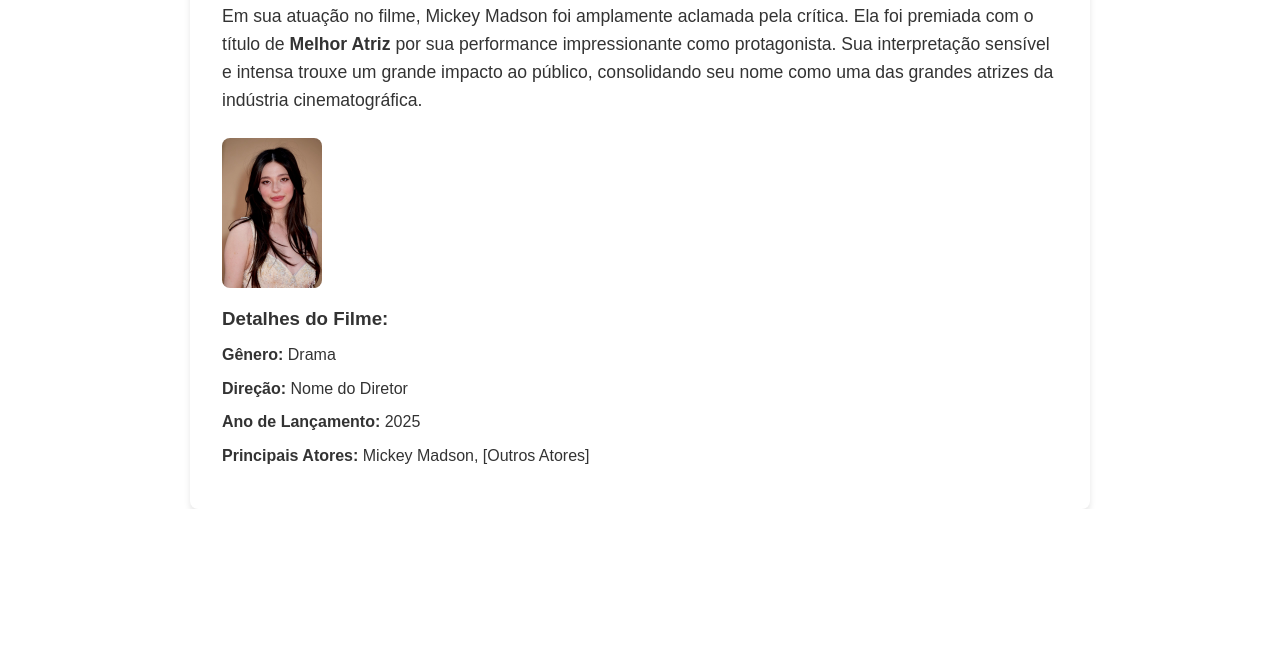
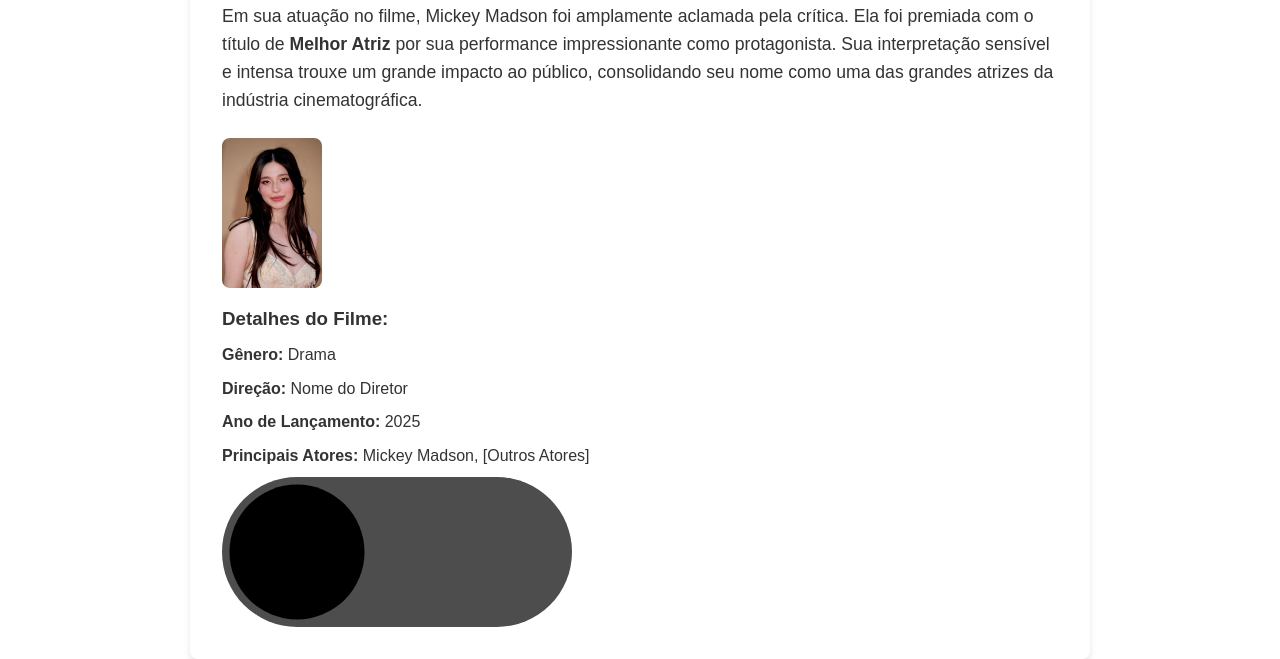
Before and after one commit to melucaspicoli/ANORAERUIMDIMAIS, a plain HTML site: page index.html in a window 1280 px wide. Shown: the part 369-1028 px from the top of the page. Before the commit the page ends 878 px from the top, so only its background shows below. Drawn offline with Linux system fonts and the light colour scheme.

Commit message:
Add files via upload

```diff
--- a/index.html
+++ b/index.html
@@ -9,12 +9,17 @@
 </head>
 <body>
 
+
+
     <header>
         <h1>O Filme Anora e a Premiação de Melhor Atriz</h1>
     </header>
 
     <section class="content">
         <h2>Sobre o Filme Anora</h2>
+
+
+
         <p>"Anora" é um drama emocionante que se destaca pela sua narrativa profunda e personagens cativantes. O filme foi lançado recentemente e já conquistou diversos prêmios, incluindo uma performance incrível de Mickey Madson.</p>
 
         <h2>A Vitória de Mickey Madson</h2>
@@ -28,6 +33,12 @@
             <li><strong>Direção:</strong> Nome do Diretor</li>
             <li><strong>Ano de Lançamento:</strong> 2025</li>
             <li><strong>Principais Atores:</strong> Mickey Madson, [Outros Atores]</li>
+            <div class="trilho" id="trilho">
+                <div class="indicador" ></div>
+
+            </div>
+
+            <script src="main.js"></script>
         </ul>
 
     </section>
--- /dev/null
+++ b/main.js
@@ -0,0 +1,6 @@
+let trilho = document.getElementById('trilho')
+
+trilho.addEventListener('clcik', ()=>
+{
+    trilho.classList.toggle('dark')
+})
--- a/styles.css
+++ b/styles.css
@@ -72,3 +72,26 @@ img.actress-image {
     margin: 1rem 0;
     border-radius: 8px;
 }
+
+.trilho {
+    width: 350px;
+    height: 150px;
+    background-color: #4d4d4d;
+    border-radius: 150px;
+    position: relative;
+    cursor: pointer;
+}
+
+.trilho .indicador {
+    width: 150px;
+    height: 150px;
+    background-color: #000;
+    border-radius: 50%;
+    transform: scale(.9);
+    position: absolute;
+
+}
+
+.trilho.dark .indicador{
+    left: 200px;
+}
```
